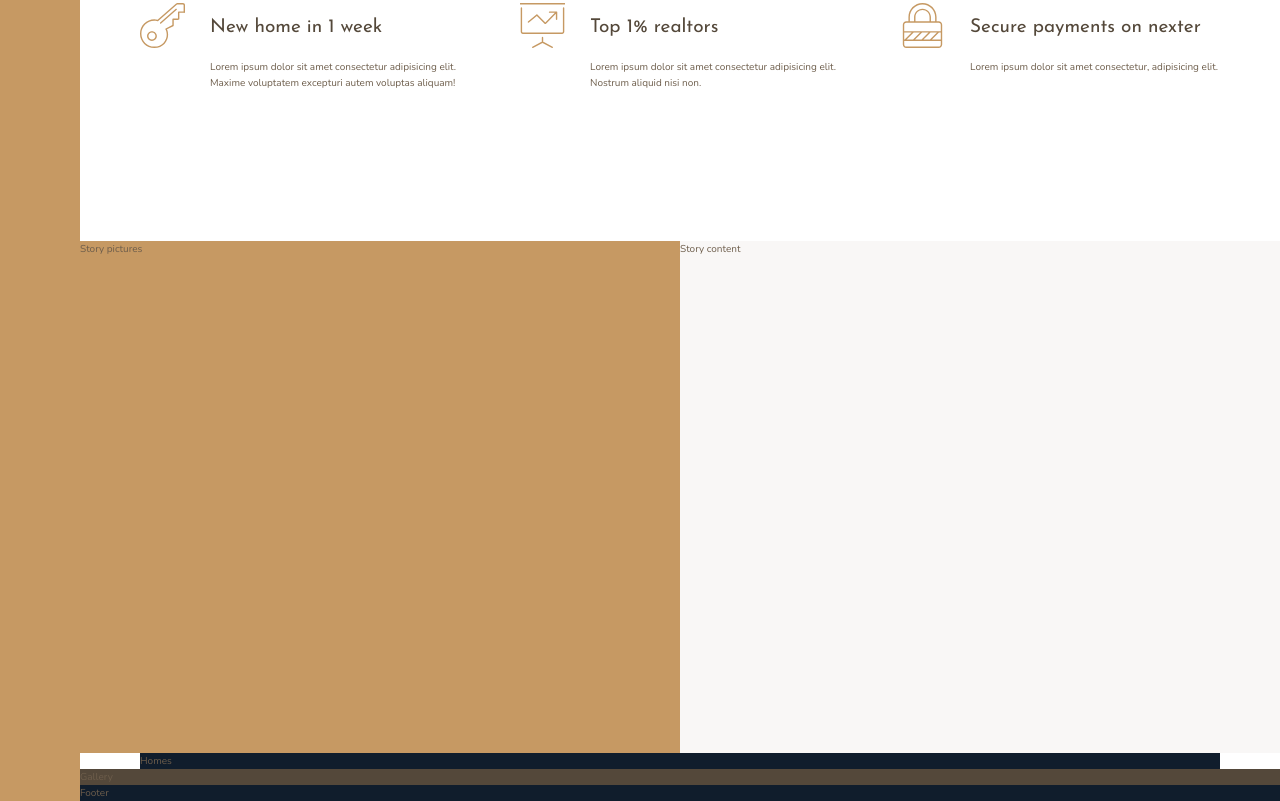
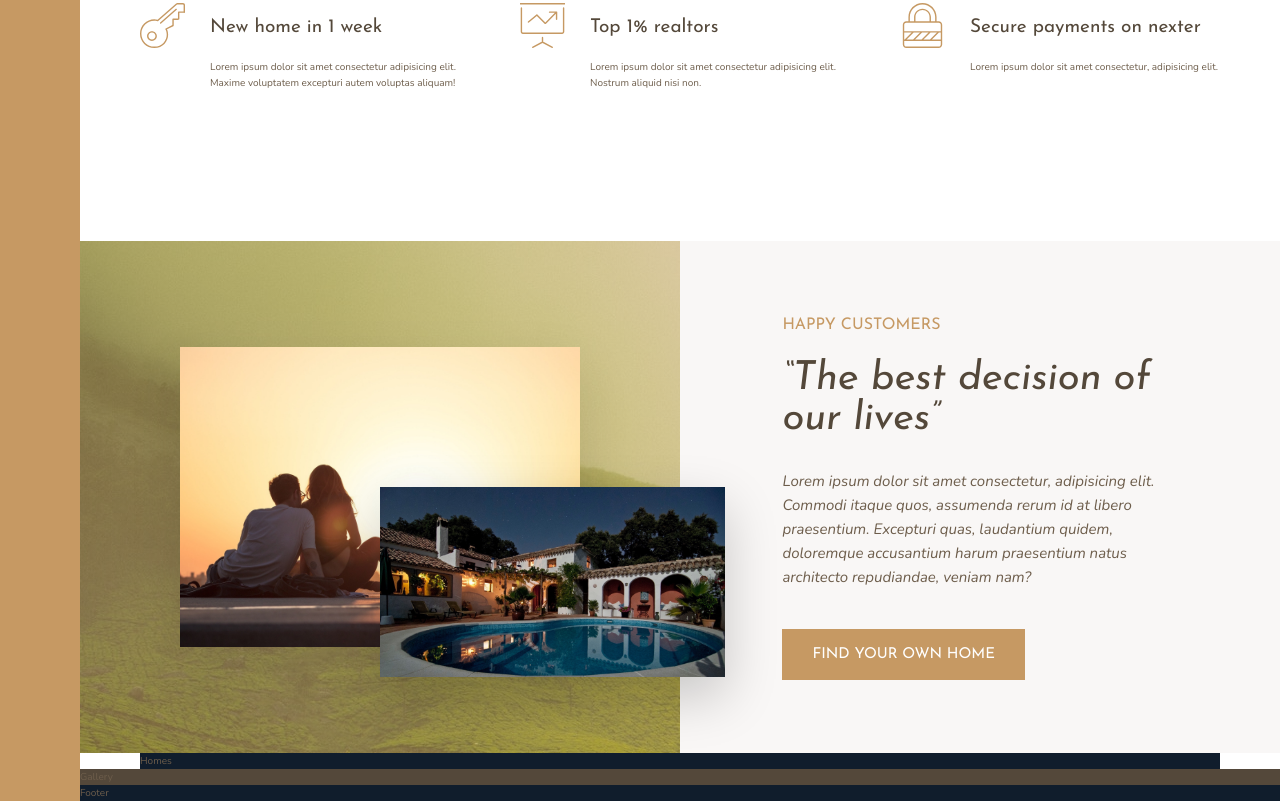
Before and after one commit to arwyne/nexter, a website: page index.html in a window 1280 px wide. Shown: the part 914-1715 px from the top of the page. Drawn offline with nearby package versions, Linux system fonts and the light colour scheme.

Commit message:
added story section

```diff
--- a/index.html
+++ b/index.html
@@ -87,9 +87,28 @@
       </div>
     </section>
 
-    <div class="story__pictures">Story pictures</div>
+    <div class="story__pictures">
+      <img
+        src="img/story-1.jpeg"
+        alt="Couple with new house"
+        class="story__img--1"
+      />
+      <img src="img/story-2.jpeg" alt="New house" class="story__img--2" />
+    </div>
 
-    <div class="story__content">Story content</div>
+    <div class="story__content">
+      <h3 class="heading-3 mb-sm">Happy Customers</h3>
+      <h2 class="heading-2 heading-2--dark mb-md">
+        &ldquo;The best decision of our lives&rdquo;
+      </h2>
+      <p class="story__text">
+        Lorem ipsum dolor sit amet consectetur, adipisicing elit. Commodi itaque
+        quos, assumenda rerum id at libero praesentium. Excepturi quas,
+        laudantium quidem, doloremque accusantium harum praesentium natus
+        architecto repudiandae, veniam nam?
+      </p>
+      <button class="btn">Find your own home</button>
+    </div>
 
     <section class="homes">Homes</section>
 
--- a/sass/_story.scss
+++ b/sass/_story.scss
@@ -2,10 +2,51 @@
   &__pictures {
     background-color: $color-primary;
     grid-column: full-start / col-end 4;
+    background-image: linear-gradient(
+        rgba($color-primary, 0.5),
+        rgba($color-primary, 0.5)
+      ),
+      url(../img/back.jpg);
+
+    display: grid;
+    grid-template-rows: repeat(6, 1fr);
+    grid-template-columns: repeat(6, 1fr);
+    align-items: center;
+  }
+
+  &__img--1 {
+    width: 100%;
+    grid-row: 2 / 6;
+    grid-column: 2 / 6;
+    box-shadow: 0 2rem 5rem rgba(#000, 0.1);
+  }
+
+  &__img--2 {
+    width: 115%;
+    grid-row: 4 / 6;
+    grid-column: 4 / 7;
+    z-index: 20;
+    box-shadow: 0 2rem 5rem rgba(#000, 0.2);
   }
 
   &__content {
     background-color: $color-grey-light-1;
     grid-column: col-start 5 / full-end;
+    padding: 6rem 8vw;
+
+    // display: flex;
+    // flex-direction: column;
+    // justify-content: center;
+    // align-items: flex-start;
+
+    display: grid;
+    align-content: center;
+    justify-items: start;
+  }
+
+  &__text {
+    font-size: 1.5rem;
+    font-style: italic;
+    margin-bottom: 4rem;
   }
 }
--- a/sass/_typography.scss
+++ b/sass/_typography.scss
@@ -8,9 +8,22 @@
 }
 .heading-2 {
   @extend %heading;
+  font-size: 4rem;
+  font-style: italic;
+  line-height: 1;
+
+  &--light {
+    color: $color-grey-light-1;
+  }
+  &--dark {
+    color: $color-grey-dark-1;
+  }
 }
 .heading-3 {
   @extend %heading;
+  font-size: 1.6rem;
+  color: $color-primary;
+  text-transform: uppercase;
 }
 .heading-4 {
   @extend %heading;
@@ -23,3 +36,32 @@
     color: $color-grey-dark-1;
   }
 }
+
+.btn {
+  background-color: $color-primary;
+  color: #fff;
+  border: none;
+  border-radius: 0;
+  font-family: $font-display;
+  font-size: 1.5rem;
+  text-transform: uppercase;
+  padding: 1.8rem 3rem;
+  transition: all 0.2s;
+
+  &:hover {
+    background-color: $color-primary-dark;
+  }
+}
+
+.mb-sm {
+  margin-bottom: 2rem;
+}
+.mb-md {
+  margin-bottom: 3rem;
+}
+.mb-lg {
+  margin-bottom: 4rem;
+}
+.mb-hg {
+  margin-bottom: 8rem;
+}
```
Also changed, not shown: css/style.css.
